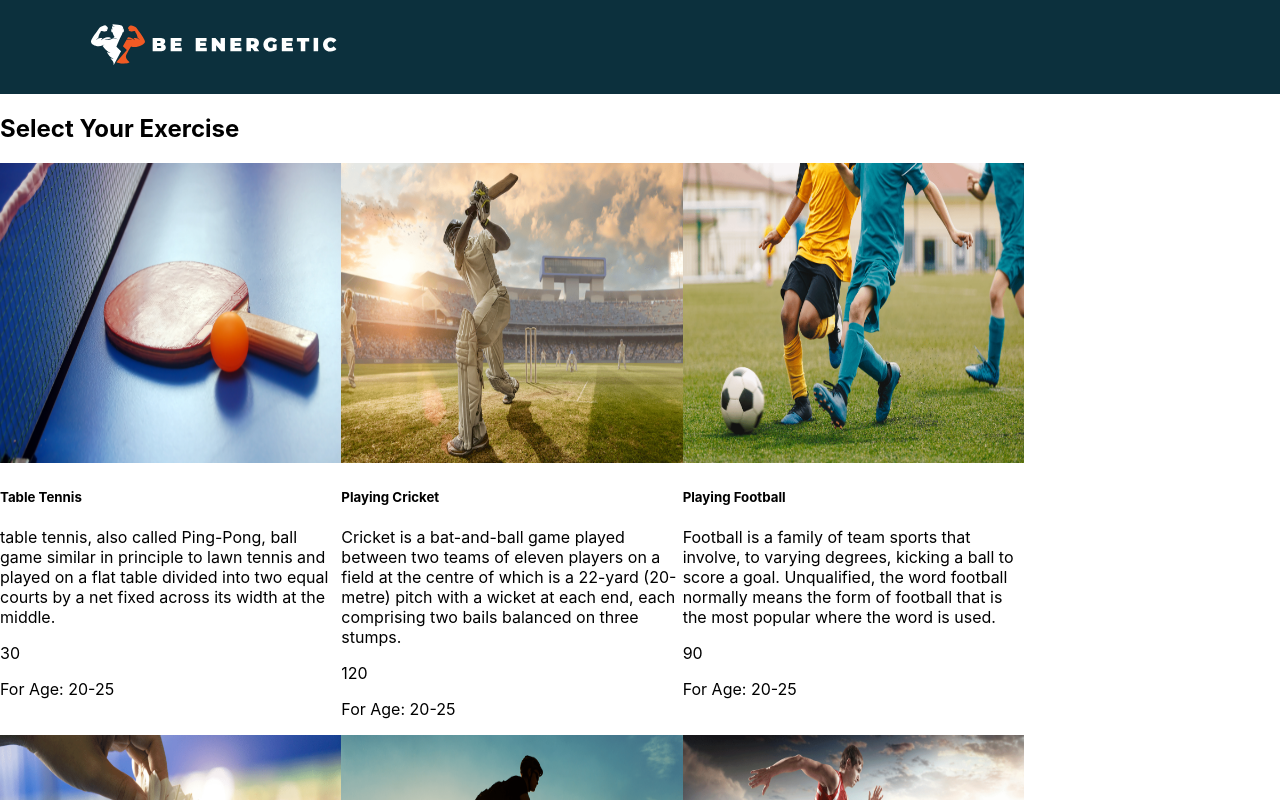
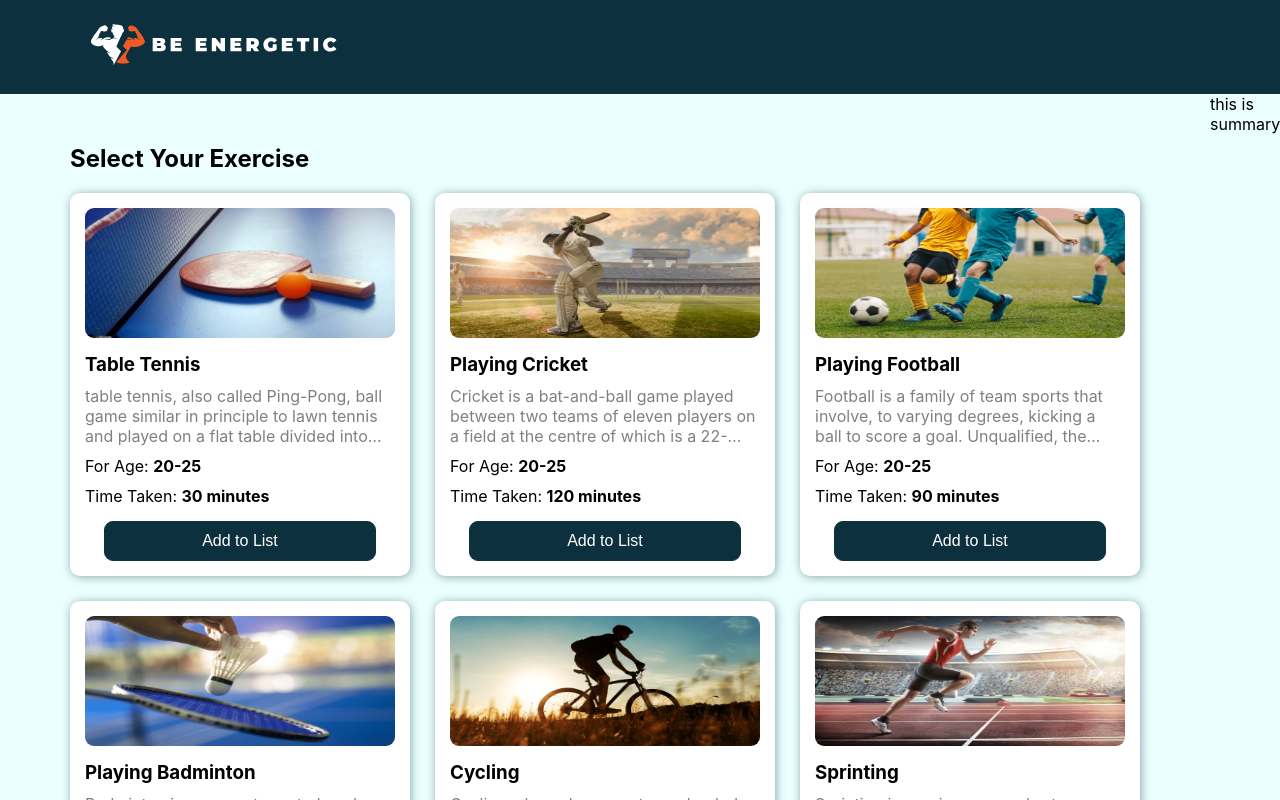
Before and after one commit to RahatRezwan/be-energetic, a React (Create React App) app: page / in a window 1280 px wide. Shown: the top 800 px of the page. Built offline with nearby package versions, Linux system fonts and the light colour scheme.

Commit message:
add necessary styles on exercise component

```diff
--- a/src/App.css
+++ b/src/App.css
@@ -1,3 +1,7 @@
+* {
+    margin: 0;
+    padding: 0;
+}
 .App {
     text-align: center;
 }
--- a/src/components/Exercise/Exercise.css
+++ b/src/components/Exercise/Exercise.css
@@ -1,4 +1,85 @@
-.exercise img {
+.exercise {
+    border-radius: 10px;
+    background-color: white;
+    box-shadow: 1px 1px 10px #0c303d6e;
+}
+
+.text-ellipsis {
+    color: grey;
+    text-overflow: ellipsis;
+    overflow: hidden;
+    display: -webkit-box !important;
+    -webkit-line-clamp: 3;
+    -webkit-box-orient: vertical;
+    white-space: normal;
+}
+.cover {
+    width: 310px;
+    height: 130px;
+    margin: 15px;
+    position: relative;
+    text-align: center;
+}
+.cover img {
     width: 100%;
-    height: 300px;
+    height: 100%;
+    border-radius: 9px;
 }
+.overlay {
+    border-radius: 9px;
+    color: white;
+    position: absolute;
+    top: 0;
+    bottom: 0;
+    left: 0;
+    right: 0;
+    height: 100%;
+    width: 100%;
+    opacity: 0;
+    transition: 0.5s ease;
+    background-color: #0c303dbc;
+}
+.overlay-text {
+    text-align: center;
+    position: absolute;
+    margin: 0;
+    top: 50%;
+    left: 50%;
+    -webkit-transform: translate(-50%, -50%);
+    -ms-transform: translate(-50%, -50%);
+    transform: translate(-50%, -50%);
+    text-align: center;
+    font-size: 20px;
+}
+
+.exercise:hover .overlay {
+    opacity: 1;
+}
+
+.exercise-info {
+    margin: 0 15px;
+}
+.exercise-info p {
+    margin: 10px 0;
+}
+
+.exercise-btn {
+    width: 100%;
+    text-align: center;
+    margin: 15px 0;
+}
+.addToList-btn {
+    width: 80%;
+    text-align: center;
+    height: 40px;
+    border: 1px solid #0c303d;
+    border-radius: 9px;
+    color: white;
+    font-size: 16px;
+    background-color: #0c303d;
+}
+.addToList-btn:hover {
+    background-color: white;
+    color: #0c303d;
+    transition: 0.5s ease-in-out;
+}
--- a/src/components/Exercise/Exercise.js
+++ b/src/components/Exercise/Exercise.js
@@ -6,11 +6,29 @@ const Exercise = ({ exercise }) => {
     const { img, name, details, time, Age } = exercise;
     return (
         <div className="exercise">
-            <img src={img} alt="" />
-            <h5>{name}</h5>
-            <p>{details}</p>
-            <p>{time}</p>
-            <p>For Age: {Age}</p>
+            <div className="cover">
+                <img src={img} alt="" />
+                <div className="overlay">
+                    <h4 className="overlay-text">{name}</h4>
+                </div>
+            </div>
+            <div className="exercise-info">
+                <h3>{name}</h3>
+                <div className="text-ellipsis">
+                    <p>{details}</p>
+                </div>
+                <p>
+                    For Age: <strong>{Age}</strong>
+                </p>
+                <p>
+                    Time Taken: <strong>{time} minutes</strong>
+                </p>
+            </div>
+            <div className="exercise-btn">
+                <button className="addToList-btn">
+                    <p>Add to List</p>
+                </button>
+            </div>
         </div>
     );
 };
--- a/src/components/Main/Main.css
+++ b/src/components/Main/Main.css
@@ -1,8 +1,14 @@
 .main-container {
     display: grid;
     grid-template-columns: 4fr 1fr;
+    background-color: #ebffff;
+}
+.exercise-container {
+    margin: 50px 70px;
 }
 .exercise-div {
+    margin-top: 20px;
     display: grid;
     grid-template-columns: repeat(3, 1fr);
+    gap: 25px;
 }
--- a/src/components/Main/Main.js
+++ b/src/components/Main/Main.js
@@ -13,7 +13,7 @@ const Main = () => {
     }, []);
     return (
         <div className="main-container">
-            <div>
+            <div className="exercise-container">
                 <h2>Select Your Exercise</h2>
                 <div className="exercise-div">
                     {exercises.map((exercise) => (
--- a/src/components/Summary/Summary.js
+++ b/src/components/Summary/Summary.js
@@ -1,7 +1,7 @@
 import React from "react";
 import "./Summary.css";
 const Summary = () => {
-    return <div></div>;
+    return <div>this is summary</div>;
 };
 
 export default Summary;
```
Lines whose indentation alone changed are shown as unchanged.
